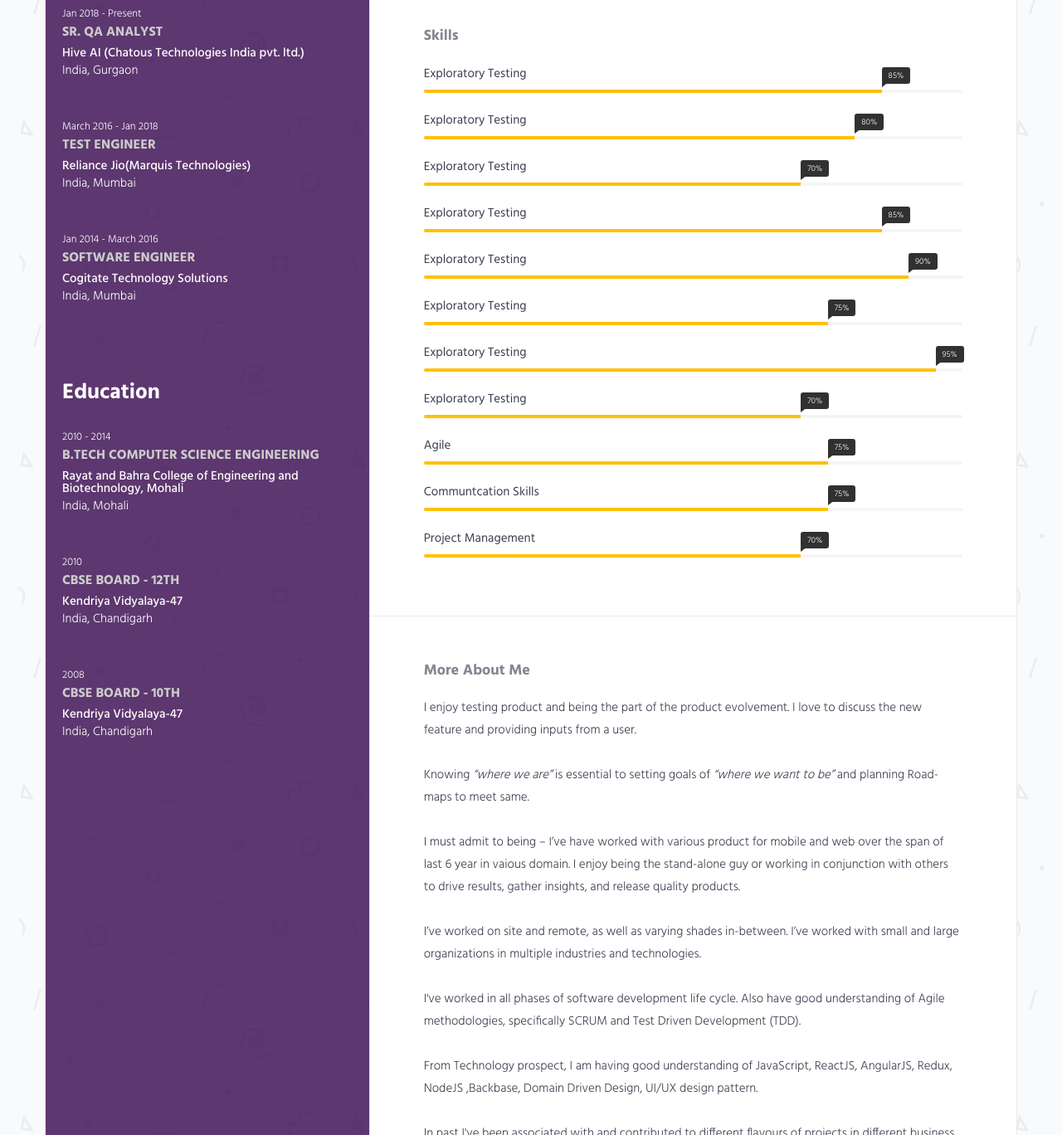
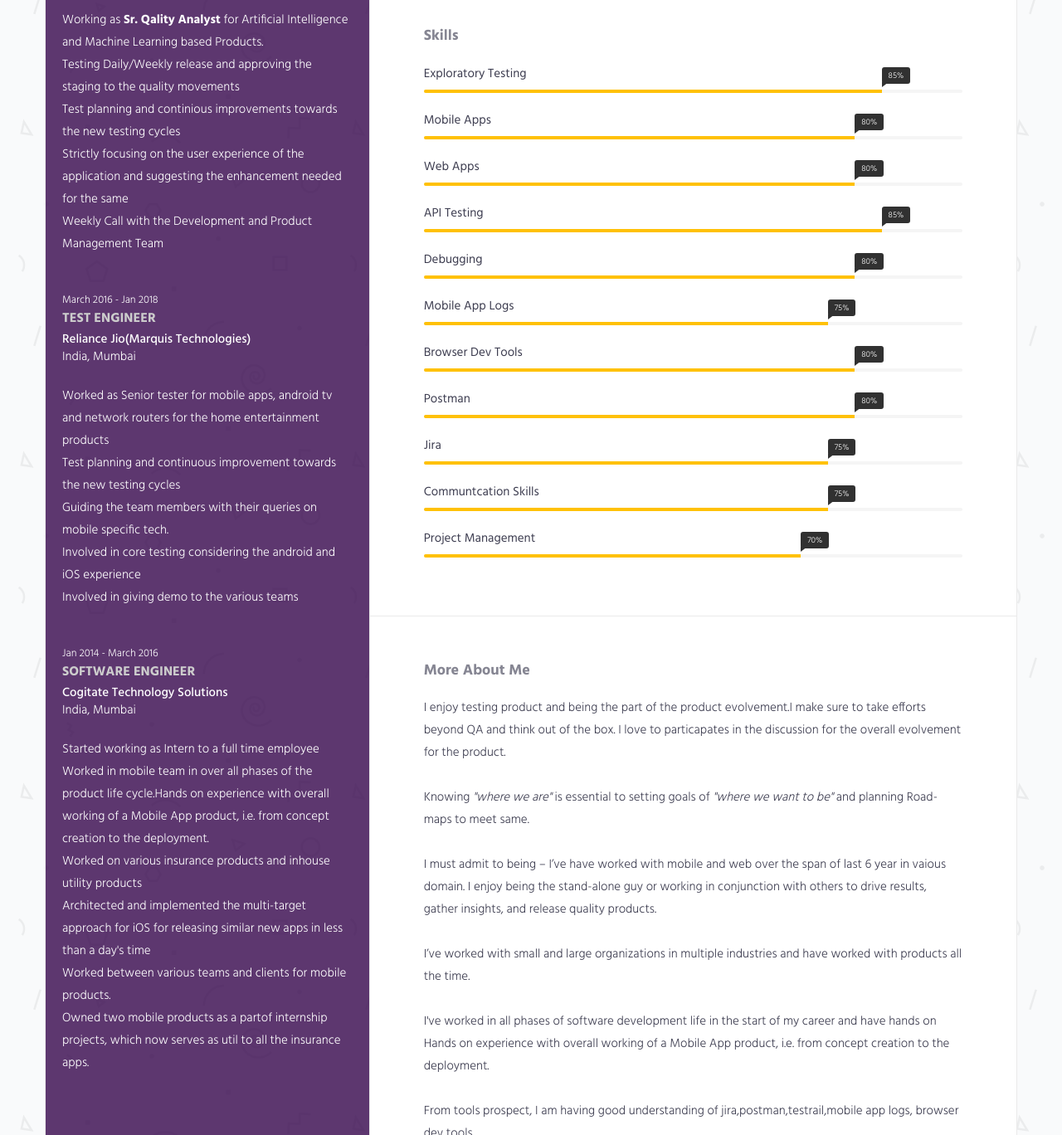
Before and after one commit to sahil1660/Sahil.github.io, a plain HTML site: page index.html in a window 1280 px wide. Shown: the part 1012-2380 px from the top of the page at 83% size. Drawn offline with Linux system fonts and the light colour scheme.

Commit message:
Add files via upload
Updated html

```diff
--- a/index.html
+++ b/index.html
@@ -38,18 +38,17 @@
             <span class="lead">Phone: +91-7715899794</span><br/>
             <span class="lead">Email: sahil1660@gmail.com</span><br/>
             <ul class="lead">
-                <li><a href="https://www.linkedin.com/in/sahil-kaushal-19a0a3119/"> Linkedin </a></li>
+                <lin><a href="https://www.linkedin.com/in/sahil-kaushal-19a0a3119/"> Linkedin </a></lin>
             </ul>
             <div class="about-text">
                 <p>
                         Over 6 years of experience working with Mobile Products and Web products in domains such as AI, Media & Insurance.
-                        <br/><br/><b>"Exploratory Testing"</b>  is my specialty.
-                        <br/><br/>
-                        Understanding Test Requirements, Deriving Test Scenarios, Test Case Documentation, Test Data Collection, Test Execution, Test Reporting and Continuous Development of Testing Skills.
+                        <br/><br/><b>"Exploratory Testing"</b>  is my specialty.Expertise in Bug Reporting & Tracking Process
+
 
                 </p>
 
-                <p><i>"I believe in Continoious Improvement towards the product"</i></p>
+                <p><i><b>"I believe in Continoious Improvement towards the product"</b></i></p>
                 <!-- <p><img src="img/Signature.png" alt="" class="img-responsive"/></p> -->
             </div>
 
@@ -68,6 +67,18 @@
                     <h4>Hive AI (Chatous Technologies India pvt. ltd.)</h4>
 
                     <p>India, Gurgaon</p>
+
+                    <ul>
+
+                            <li><h7>Working as <b>Sr. Qality Analyst</b> for Artificial Intelligence and Machine Learning based Products.</h7></li>
+                            <li><h7>Testing Daily/Weekly release and approving the staging to the quality movements</h7></li>
+                            <li><h7>Test planning and continious improvements towards the new testing cycles</h7></li>
+                            <li><h7>Strictly focusing on the user experience of the application and suggesting the enhancement needed for the same</h7></li>
+                            <li><h7>Weekly Call with the Development and Product Management Team</h7></li>
+
+                     </ul>
+
+
                 </div>
             </div>
         </div>
@@ -79,6 +90,17 @@
                     <h4>Reliance Jio(Marquis Technologies)</h4>
 
                     <p>India, Mumbai</p>
+
+                       <ul>
+
+                            <li><h7>Worked as Senior tester for mobile apps, android tv and network routers for the home entertainment products</h7></li>
+                            <li><h7>Test planning and continuous improvement towards the new testing cycles</h7></li>
+                            <li><h7>Guiding the team members with their queries on mobile specific tech.</h7></li>
+                            <li><h7>Involved in core testing considering the android and iOS experience</h7></li>
+                            <li><h7>Involved in giving demo to the various teams</h7></li>
+
+                     </ul>
+
                 </div>
             </div>
         </div>
@@ -90,6 +112,18 @@
                     <h4>Cogitate Technology Solutions</h4>
 
                     <p>India, Mumbai</p>
+
+                    <ul>
+
+                            <li><h7>Started working as Intern to a full time employee</h7></li>
+                            <li><h7>Worked in mobile team in over all phases of the product life cycle.Hands on experience with overall working of a Mobile App product, i.e. from concept creation to the deployment.</h7></li>
+                            <li><h7>Worked on various insurance products and inhouse utility products</h7></li>
+                            <li><h7>Architected and implemented the multi-target approach for iOS for releasing similar new apps in less than a day's time</h7></li>
+                            <li><h7>Worked between various teams and clients for mobile products.</h7></li>
+                            <li><h7>Owned two mobile products as a partof internship projects, which now serves as util to all the insurance apps.</h7></li>
+
+                     </ul>
+
                 </div>
             </div>
         </div>
@@ -294,11 +328,11 @@
                     <!-- /.skill-progress -->
 
                     <div class="progress-item">
-                        <span class="progress-title">Exploratory Testing</span>
+                        <span class="progress-title">Mobile Apps</span>
 
                         <div class="progress">
                             <div class="progress-bar" role="progressbar" aria-valuenow="80" aria-valuemin="0"
-                                 aria-valuemax="100" style="width: 80%"><span class="progress-percent"> 80%</span>
+                                 aria-valuemax="100" style="width:80%"><span class="progress-percent"> 80%</span>
                             </div>
                         </div>
                         <!-- /.progress -->
@@ -308,11 +342,11 @@
                     <!-- /.skill-progress -->
 
                     <div class="progress-item">
-                        <span class="progress-title">Exploratory Testing</span>
+                        <span class="progress-title">Web Apps</span>
 
                         <div class="progress">
                             <div class="progress-bar" role="progressbar" aria-valuenow="80" aria-valuemin="0"
-                                    aria-valuemax="100" style="width: 70%"><span class="progress-percent"> 70%</span>
+                                    aria-valuemax="100" style="width:80%"><span class="progress-percent"> 80%</span>
                             </div>
                         </div>
                         <!-- /.progress -->
@@ -320,7 +354,7 @@
                     <!-- /.skill-progress -->
 
                     <div class="progress-item">
-                        <span class="progress-title">Exploratory Testing</span>
+                        <span class="progress-title">API Testing</span>
 
                         <div class="progress">
                             <div class="progress-bar" role="progressbar" aria-valuenow="65" aria-valuemin="0"
@@ -332,11 +366,11 @@
                     <!-- /.skill-progress -->
 
                     <div class="progress-item">
-                        <span class="progress-title">Exploratory Testing</span>
+                        <span class="progress-title">Debugging</span>
 
                         <div class="progress">
                             <div class="progress-bar" role="progressbar" aria-valuenow="50" aria-valuemin="0"
-                                 aria-valuemax="100" style="width: 90%"><span class="progress-percent"> 90%</span>
+                                 aria-valuemax="100" style="width: 80%"><span class="progress-percent"> 80%</span>
                             </div>
                         </div>
                         <!-- /.progress -->
@@ -346,7 +380,7 @@
                     <!-- /.skill-progress -->
 
                     <div class="progress-item">
-                        <span class="progress-title">Exploratory Testing</span>
+                        <span class="progress-title">Mobile App Logs</span>
 
                         <div class="progress">
                             <div class="progress-bar" role="progressbar" aria-valuenow="50" aria-valuemin="0"
@@ -358,11 +392,11 @@
                     <!-- /.skill-progress -->
 
                     <div class="progress-item">
-                        <span class="progress-title">Exploratory Testing</span>
+                        <span class="progress-title">Browser Dev Tools</span>
 
                         <div class="progress">
                             <div class="progress-bar" role="progressbar" aria-valuenow="95" aria-valuemin="0"
-                                 aria-valuemax="100" style="width: 95%;"><span class="progress-percent"> 95%</span>
+                                 aria-valuemax="100" style="width:80%;"><span class="progress-percent"> 80%</span>
                             </div>
                         </div>
                         <!-- /.progress -->
@@ -370,11 +404,11 @@
                     <!-- /.skill-progress -->
 
                     <div class="progress-item">
-                        <span class="progress-title">Exploratory Testing</span>
+                        <span class="progress-title">Postman</span>
 
                         <div class="progress">
                             <div class="progress-bar" role="progressbar" aria-valuenow="85" aria-valuemin="0"
-                                 aria-valuemax="100" style="width: 70%;"><span class="progress-percent"> 70%</span>
+                                 aria-valuemax="100" style="width: 80%;"><span class="progress-percent"> 80%</span>
                             </div>
                         </div>
                         <!-- /.progress -->
@@ -382,7 +416,7 @@
                     <!-- /.skill-progress -->
 
                     <div class="progress-item">
-                        <span class="progress-title">Agile</span>
+                        <span class="progress-title">Jira</span>
 
                         <div class="progress">
                             <div class="progress-bar" role="progressbar" aria-valuenow="75" aria-valuemin="0"
@@ -442,23 +476,23 @@
                     <div class="col-md-12">
                         <div class="expertise-item">
                             <p>
-                                I enjoy testing product and being the part of the product evolvement. I love to discuss the new feature and providing inputs from a user.
+                                I enjoy testing product and being the part of the product evolvement.I make sure to take efforts beyond QA and think out of the box. I love to particapates in the discussion for the overall evolvement for the product.
                                 <br/><br/>
-                                Knowing <i>“where we are”</i> is essential to setting goals of <i>“where we want to be”</i> and planning Road-maps to meet same.
+                                Knowing <i>"where we are"</i> is essential to setting goals of <i>"where we want to be"</i> and planning Road-maps to meet same.
                                 <br/><br/>
-                                I must admit to being – I’ve have worked with various product for mobile and web over the span of last 6 year in vaious domain. I enjoy being the stand-alone guy or working in conjunction with others to drive results, gather insights, and release quality products.
+                                I must admit to being – I’ve have worked with mobile and web over the span of last 6 year in vaious domain. I enjoy being the stand-alone guy or working in conjunction with others to drive results, gather insights, and release quality products.
                                 <br/><br/>
-                                I’ve worked on site and remote, as well as varying shades in-between. I’ve worked with small and large organizations in multiple industries and technologies.
-                                <br/><br/>I've worked in all phases of software development life cycle. Also have good understanding of Agile methodologies, specifically SCRUM and Test Driven Development (TDD).
-                                <br/><br/>From Technology prospect, I am having good understanding of JavaScript, ReactJS, AngularJS, Redux, NodeJS ,Backbase, Domain Driven Design, UI/UX design pattern.
+                                I’ve worked with small and large organizations in multiple industries and have worked with products all the time.
+                                <br/><br/>I've worked in all phases of software development life in the start of my career and have hands on Hands on experience with overall working of a Mobile App product, i.e. from concept creation to the deployment.
+                                <br/><br/>From tools prospect, I am having good understanding of jira,postman,testrail,mobile app logs, browser dev tools.
                                 <br/><br/>
-                                In past I've been associated with and contributed to different flavours of projects in different business domains like Games, Social Chat, Business driven, Enterprise, Food, Security, Medical, Insurance, Media Publishing, Manufacturing applications and Banking.
+                                I always keep an attitude of a solution seeker, I give my best to find the solution and never give up at a early stage.
                                 <br/><br/>
                                 I believe in a calm, focused, dedicated and self-motivated approach to work with good communication, presentation, consulting and organizational skills. I am also having ability to communicate effectively with both technical and non- technical people.
                                 <br/><br/>
-                                I have experience designing and developing for multiple form factors (mobile/tablet/desktop) applications
+                                I have over 6 years of experience working with Mobile Products and Web products in domains such as AI, Media & Insurance.
                                 <br/><br/>
-                                I always put great emphasis on testing automation, and highly focused on, <b> quality products, frequently and predictably</b>
+                                I believe in Continoious Improvement towards the product"</b>
                             </p>
                         </div>
                     </div>
```
